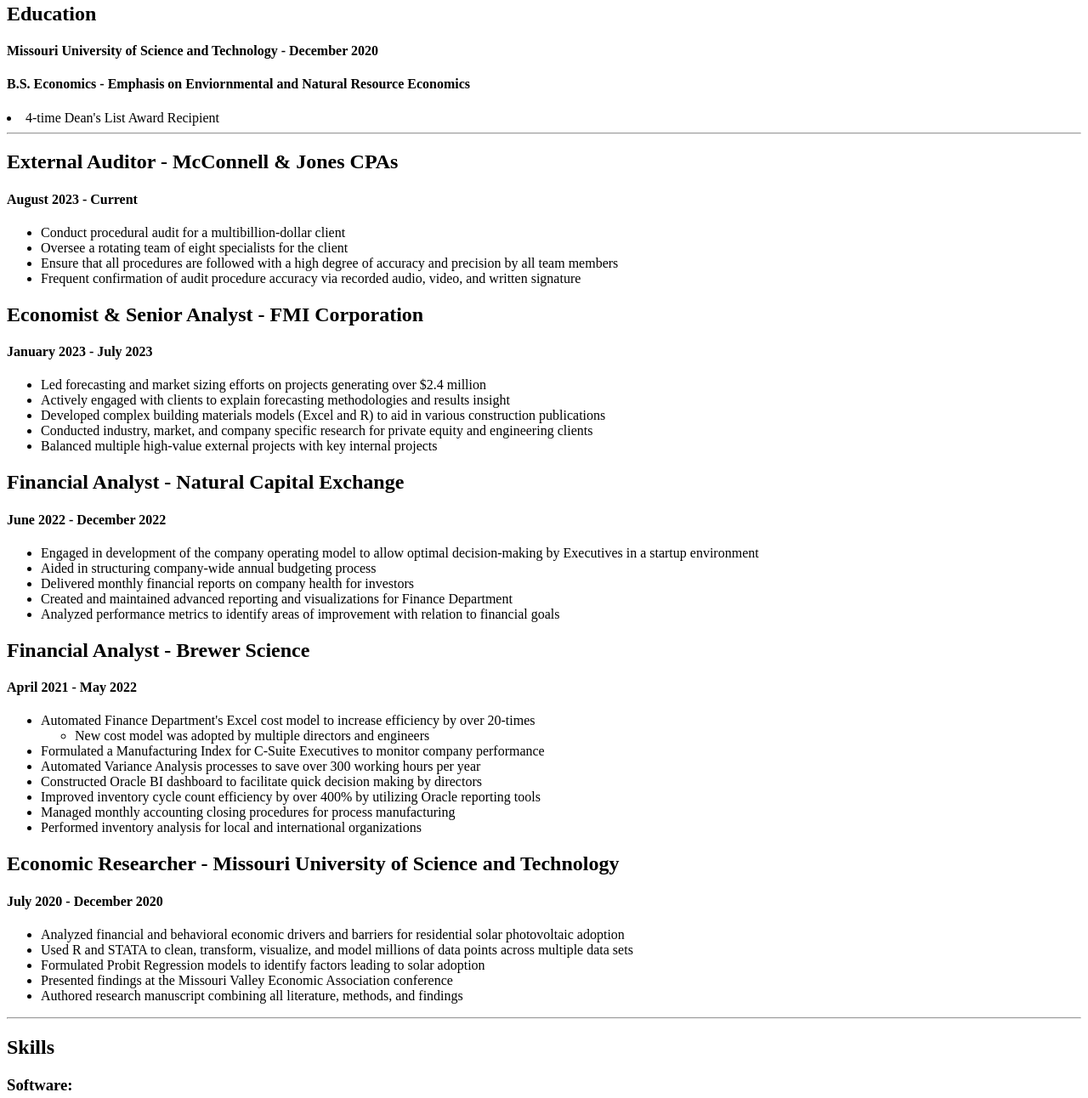
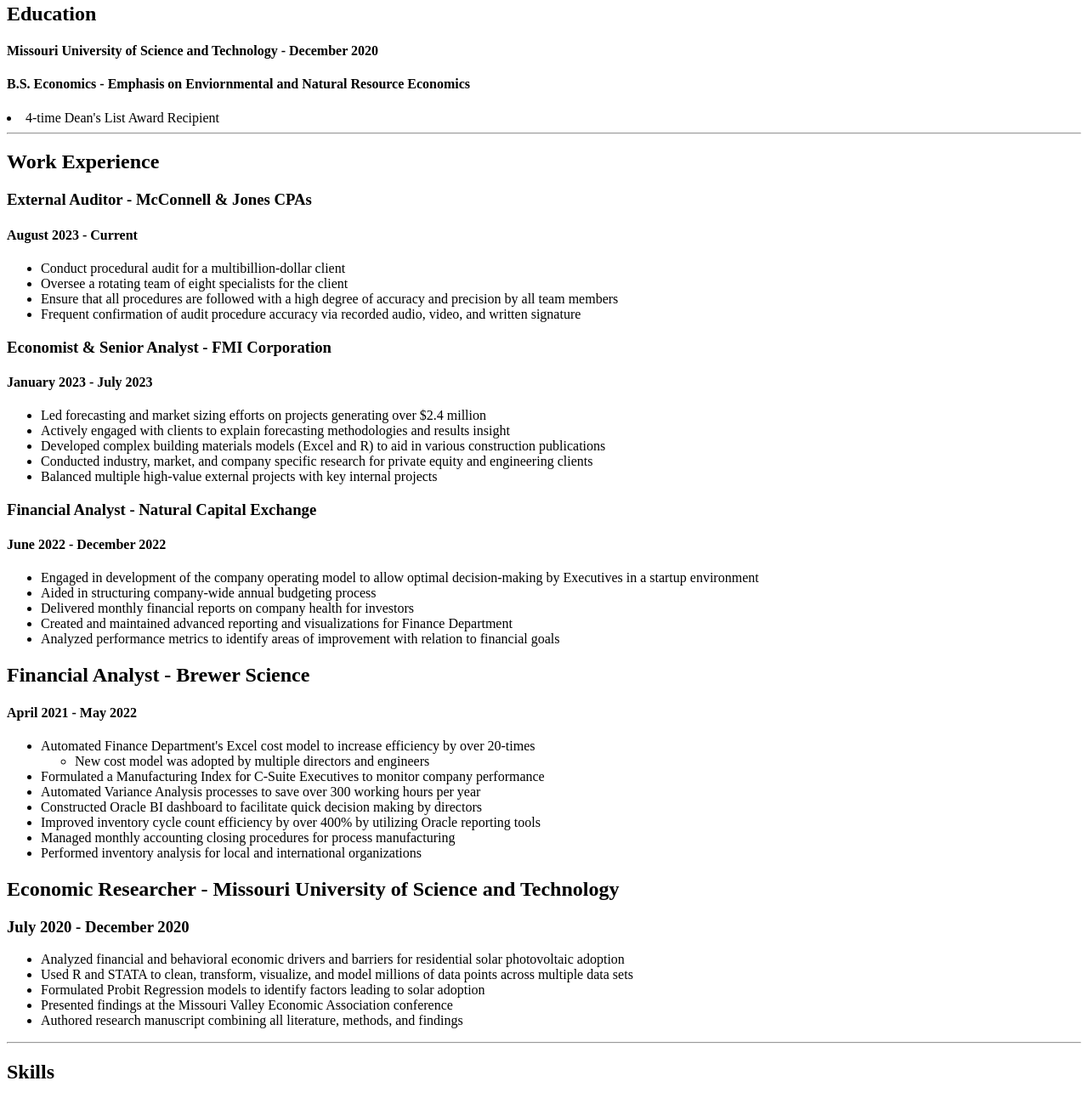
Before and after one commit to JordanLeeAtkinson/Resume, a plain HTML site: page index.html in a window 1280 px wide. Shown: the part 547-1839 px from the top of the page at 85% size. Drawn offline with Linux system fonts and the light colour scheme.

Commit message:
Update index.html

```diff
--- a/index.html
+++ b/index.html
@@ -20,7 +20,8 @@
     <li>4-time Dean's List Award Recipient</li>
 
     <hr>
-    <h2>External Auditor - McConnell & Jones CPAs</h2>
+    <h2>Work Experience</h2>
+    <h3>External Auditor - McConnell & Jones CPAs</h3>
     <h4>August 2023 - Current</h4>
     <ul>
         <li>Conduct procedural audit for a multibillion-dollar client</li>
@@ -29,7 +30,7 @@
         <li>Frequent confirmation of audit procedure accuracy via recorded audio, video, and written signature</li>
     </ul>
 
-    <h2>Economist & Senior Analyst - FMI Corporation</h2>
+    <h3>Economist & Senior Analyst - FMI Corporation</h3>
     <h4>January 2023 - July 2023</h4>
     <ul>
         <li>Led forecasting and market sizing efforts on projects generating over $2.4 million</li>
@@ -39,7 +40,7 @@
         <li>Balanced multiple high-value external projects with key internal projects</li>
     </ul>
 
-    <h2>Financial Analyst - Natural Capital Exchange</h2>
+    <h3>Financial Analyst - Natural Capital Exchange</h3>
     <h4>June 2022 - December 2022</h4>
     <ul>
         <li>Engaged in development of the company operating model to allow optimal decision-making by Executives in a startup environment</li>
@@ -62,7 +63,7 @@
     </ul>
 
     <h2>Economic Researcher - Missouri University of Science and Technology</h2>
-    <h4>July 2020 - December 2020</h4>
+    <h3>July 2020 - December 2020</h3>
     <ul>
         <li>Analyzed financial and behavioral economic drivers and barriers for residential solar photovoltaic adoption</li>
         <li>Used R and STATA to clean, transform, visualize, and model millions of data points across multiple data sets</li>
```
